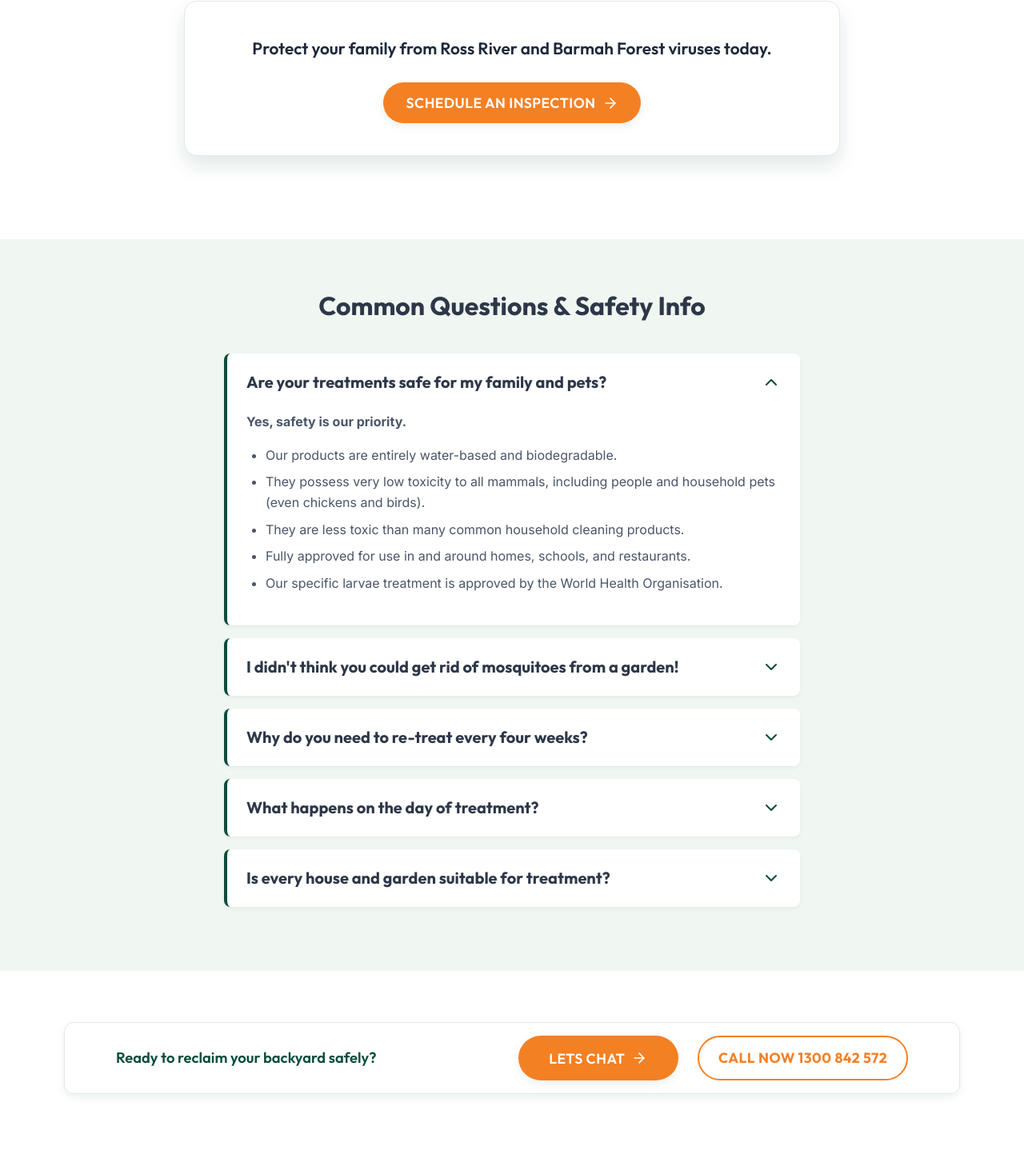
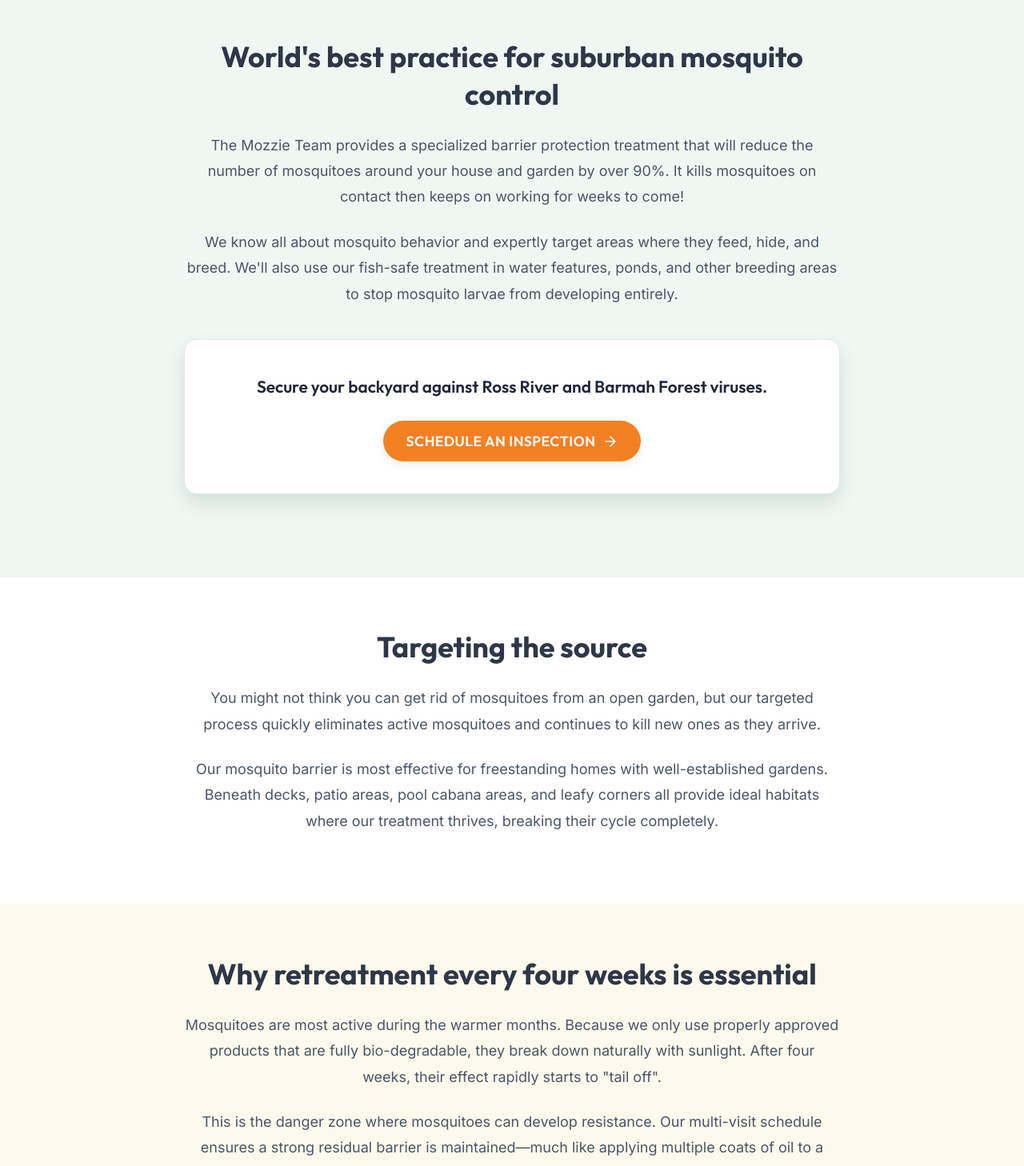
Before and after one commit to rio683/ticksafe, a Next.js app: page /get-rid-of-mosquitoes in a window 1280 px wide. Shown: the part 1057-2515 px from the top of the page at 80% size. Built offline with nearby package versions, Linux system fonts and the light colour scheme.

Commit message:
Refactor: Update /get-rid-of-mosquitoes layout and image

```diff
--- a/src/app/get-rid-of-mosquitoes/page.tsx
+++ b/src/app/get-rid-of-mosquitoes/page.tsx
@@ -33,36 +33,21 @@ export default function GetRidOfMosquitoesPage() {
                         <li>They possess very low toxicity to all mammals, including people and household pets (even chickens and birds).</li>
                         <li>They are less toxic than many common household cleaning products.</li>
                         <li>Fully approved for use in and around homes, schools, and restaurants.</li>
-                        <li>Our specific larvae treatment is approved by the World Health Organisation.</li>
+                        <li>We are accredited by the NSW Environment Protection Agency.</li>
                     </ul>
                 </>
             )
         },
         {
-            title: "I didn't think you could get rid of mosquitoes from a garden!",
+            title: "What is your “Treat the Street” programme?",
             content: (
-                <p>100% wrong! Our targeted process will quickly eliminate active mosquitoes and continue to kill new mozzies as they arrive. You will enjoy a big reduction in mozzie numbers throughout your house and garden! What’s more, we’ll target areas where mosquitoes breed, treating those areas to stop larval development. Regular scheduled visits mean we break their breeding cycle completely.</p>
+                <p>Because mosquitoes are highly mobile, we offer a 15% discount for you and your neighbors if we treat multiple properties in your immediate neighborhood at the same time. Banding together makes a massive impact on local mozzie numbers. Ask us about it when you request a quote!</p>
             )
         },
         {
-            title: "Why do you need to re-treat every four weeks?",
+            title: "What does your mozzie barrier treatment cost?",
             content: (
-                <>
-                    <p>Warmer months are when mosquitoes are most active. Our treatment has a strong residual quality on the surfaces where mozzies rest and feed during the day. However, properly approved products are bio-degradable and break down with sunlight, so after four weeks their effect starts to "tail off".</p>
-                    <p>Repeat visits ensure a thorough residual barrier is maintained, similar to multiple coats of oil on a timber deck, giving you the very best result throughout the season.</p>
-                </>
-            )
-        },
-        {
-            title: "What happens on the day of treatment?",
-            content: (
-                <p>Our licensed specialist will thoroughly assess your garden and use specialized powered equipment to treat all the places where mosquitoes rest, feed, and breed. Once the water-based treatment is dry (usually after an hour or so), it is entirely safe for children and pets to re-enter the yard.</p>
-            )
-        },
-        {
-            title: "Is every house and garden suitable for treatment?",
-            content: (
-                <p>Our mosquito barrier treatment is most effective for freestanding homes with well-established gardens. Beneath decks, patio areas, and outdoor living structures all provide ideal habitats. We can also treat townhouses and semis, though we recommend adjoining neighbors treat at the same time for maximum effectiveness.</p>
+                <p>Our treatment is on par with the very best globally, reducing numbers by more than 90%. As a guide, the standard cost for most homes is around $149 as part of a scheduled summer treatment programme. We provide free quotes by phone or email using online mapping technology to assess your garden first.</p>
             )
         }
     ];
@@ -83,7 +68,7 @@ export default function GetRidOfMosquitoesPage() {
 
             {/* Split Hero Section */}
             <section className="hero-split">
-                <div className="hero-image-half" style={{ backgroundImage: 'url("/hero-child-dog.jpg")', filter: 'contrast(1.1)' }}></div>
+                <div className="hero-image-half" style={{ backgroundImage: 'url("/hero-mosquito-family.png")', filter: 'contrast(1.05)', backgroundPosition: 'center', backgroundSize: 'cover' }}></div>
                 <div className="hero-text-half animate-fade-in-up">
                     <h1 style={{ fontSize: '3.5rem', lineHeight: '1.1', marginBottom: '1.5rem' }}>We Get Rid Of Mosquitoes</h1>
                     <p style={{ fontSize: '1.25rem', marginBottom: '2rem', color: '#4a5568' }}>Mosquitoes are worse than just annoying. Don’t risk it!</p>
@@ -98,21 +83,38 @@ export default function GetRidOfMosquitoesPage() {
                 </div>
             </section>
 
-            {/* The Problem / Intro Section */}
-            <section className="intro-section">
+            {/* Section 1: The Danger */}
+            <section className="intro-section" style={{ backgroundColor: '#ffffff' }}>
                 <div className="container intro-container">
-                    <h2 style={{ fontSize: '2.5rem', fontWeight: 'bold', marginBottom: '1.5rem', color: '#2d3748' }}>The Gold Standard in Mosquito Control</h2>
+                    <h2 style={{ fontSize: '2.5rem', fontWeight: 'bold', marginBottom: '1.5rem', color: '#2d3748' }}>
+                        Don't let them ruin your evenings
+                    </h2>
                     <p>
-                        Who doesn’t have childhood memories of summer mozzie bites? But increasing cases of serious mosquito-borne diseases like <strong>Ross River Virus</strong> right here in Sydney is the real reason you should get rid of mozzies around your place.
+                        Who doesn’t have childhood memories of summer mozzie bites and outdoor events ruined by mosquitoes? But increasing cases of serious mosquito-borne diseases like <strong>Ross River Virus</strong> right here in Sydney is the real reason you should take action.
                     </p>
                     <p>
-                        The Mozzie Team provides a specialized barrier protection treatment that reduces the number of mosquitoes around your house and garden by over 90%. It kills mosquitoes on contact then keeps on working for weeks to come! We expertly target areas where they feed, hide, and breed to break their cycle completely.
+                        Protecting your property isn't just about comfort; it's about making your outdoor living spaces safe for your family and guests.
+                    </p>
+                </div>
+            </section>
+
+            {/* Section 2: Our Solution (Barrier Protection) */}
+            <section className="intro-section" style={{ backgroundColor: '#f0f7f2' }}>
+                <div className="container intro-container">
+                    <h2 style={{ fontSize: '2.25rem', fontWeight: 'bold', marginBottom: '1.5rem', color: '#2d3748' }}>
+                        World's best practice for suburban mosquito control
+                    </h2>
+                    <p>
+                        The Mozzie Team provides a specialized barrier protection treatment that will reduce the number of mosquitoes around your house and garden by over 90%. It kills mosquitoes on contact then keeps on working for weeks to come!
+                    </p>
+                    <p>
+                        We know all about mosquito behavior and expertly target areas where they feed, hide, and breed. We'll also use our fish-safe treatment in water features, ponds, and other breeding areas to stop mosquito larvae from developing entirely.
                     </p>
 
                     <div style={{ marginTop: '2.5rem' }}>
                         <CTASection
                             styleVariant="card"
-                            message="Protect your family from Ross River and Barmah Forest viruses today."
+                            message="Secure your backyard against Ross River and Barmah Forest viruses."
                             buttonText="Schedule an Inspection"
                             onButtonClick={handleOpenQuote}
                         />
@@ -120,10 +122,40 @@ export default function GetRidOfMosquitoesPage() {
                 </div>
             </section>
 
-            {/* Information Accordion */}
-            <section className="info-section">
+            {/* Section 3: Breeding & Environment Insights */}
+            <section className="intro-section" style={{ backgroundColor: '#ffffff' }}>
+                <div className="container intro-container">
+                    <h2 style={{ fontSize: '2.25rem', fontWeight: 'bold', marginBottom: '1.5rem', color: '#2d3748' }}>
+                        Targeting the source
+                    </h2>
+                    <p>
+                        You might not think you can get rid of mosquitoes from an open garden, but our targeted process quickly eliminates active mosquitoes and continues to kill new ones as they arrive.
+                    </p>
+                    <p>
+                        Our mosquito barrier is most effective for freestanding homes with well-established gardens. Beneath decks, patio areas, pool cabana areas, and leafy corners all provide ideal habitats where our treatment thrives, breaking their cycle completely.
+                    </p>
+                </div>
+            </section>
+
+            {/* Section 4: Why 4-Week Top-Ups? (Seasonal Risk) */}
+            <section className="intro-section" style={{ backgroundColor: '#fdfaed' }}> {/* Soft yellow/beige matching brand feel */}
+                <div className="container intro-container">
+                    <h2 style={{ fontSize: '2.25rem', fontWeight: 'bold', marginBottom: '1.5rem', color: '#2d3748' }}>
+                        Why retreatment every four weeks is essential
+                    </h2>
+                    <p>
+                        Mosquitoes are most active during the warmer months. Because we only use properly approved products that are fully bio-degradable, they break down naturally with sunlight. After four weeks, their effect rapidly starts to "tail off".
+                    </p>
+                    <p>
+                        This is the danger zone where mosquitoes can develop resistance. Our multi-visit schedule ensures a strong residual barrier is maintained—much like applying multiple coats of oil to a timber deck. Regular scheduled top-ups ensure you can enjoy the rest of the season worry-free.
+                    </p>
+                </div>
+            </section>
+
+            {/* Mini FAQ Accordion */}
+            <section className="info-section" style={{ backgroundColor: '#ffffff', paddingTop: '3rem' }}>
                 <div className="container info-container">
-                    <h2 style={{ textAlign: 'center', fontSize: '2rem', marginBottom: '2.5rem', color: '#2d3748' }}>Common Questions & Safety Info</h2>
+                    <h2 style={{ textAlign: 'center', fontSize: '2rem', marginBottom: '2.5rem', color: '#2d3748' }}>Common Questions & Details</h2>
 
                     {informationSections.map((info, index) => (
                         <div key={index} className={`info-item ${openInfo === index ? 'active' : ''}`}>
```
Also changed, not shown: public/hero-mosquito-family.png (added).
